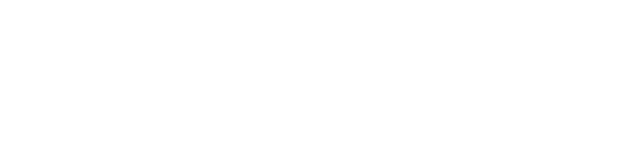
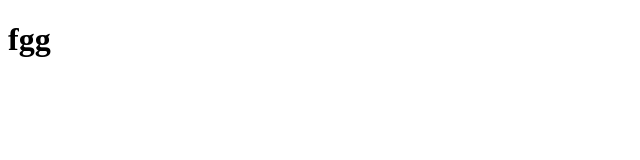
Before and after one commit to Khaled-Redwan-Git-2021/my_first_repo, a plain HTML site: page index.html in a window 1280 px wide. Shown: the whole page, without its empty margins (0-640 px from the left). Drawn offline with Linux system fonts and the light colour scheme.

Commit message:
added header

```diff
--- a/index.html
+++ b/index.html
@@ -7,6 +7,6 @@
     <title>Document</title>
 </head>
 <body>
-
+    <h1>fgg</h1>
 </body>
 </html>
```
